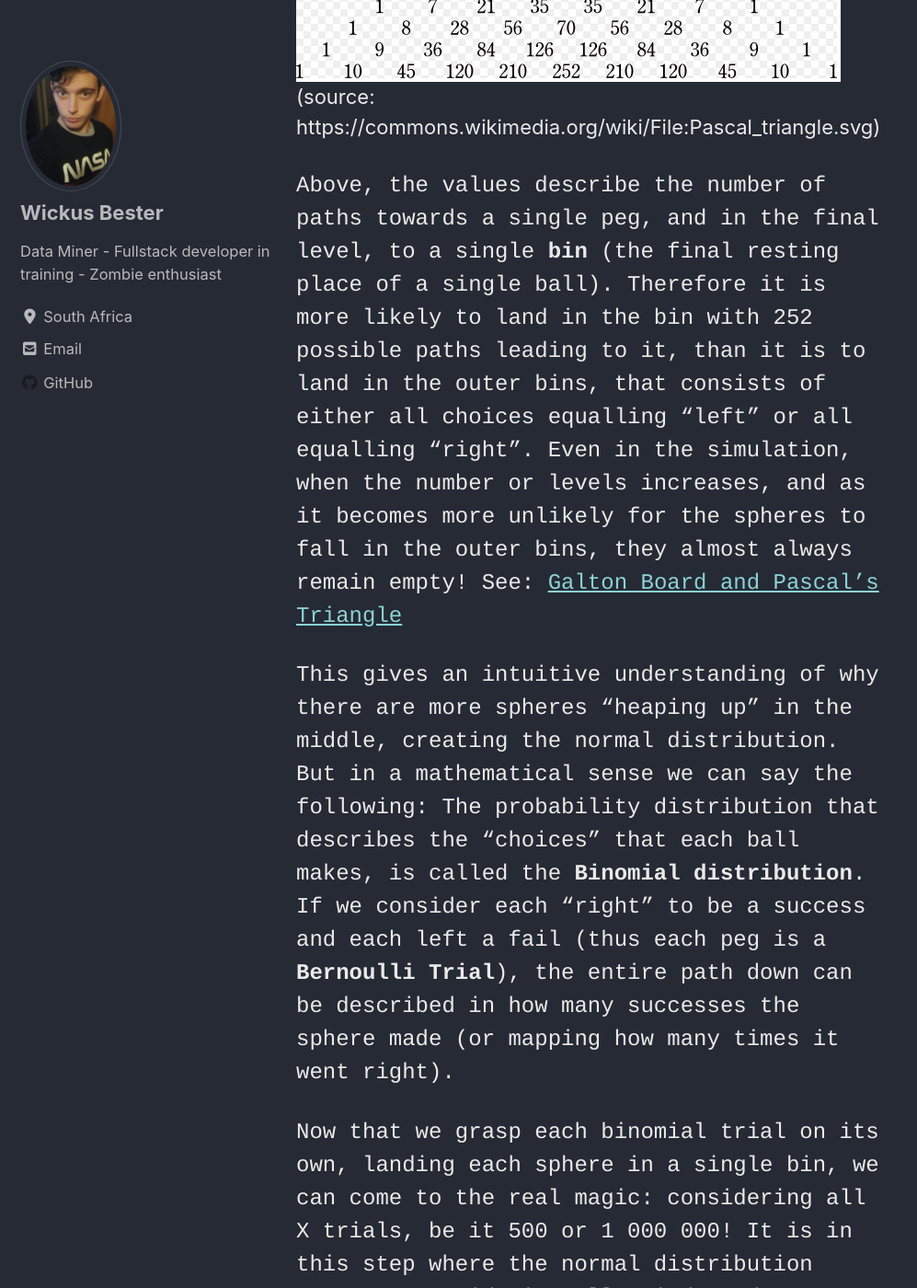
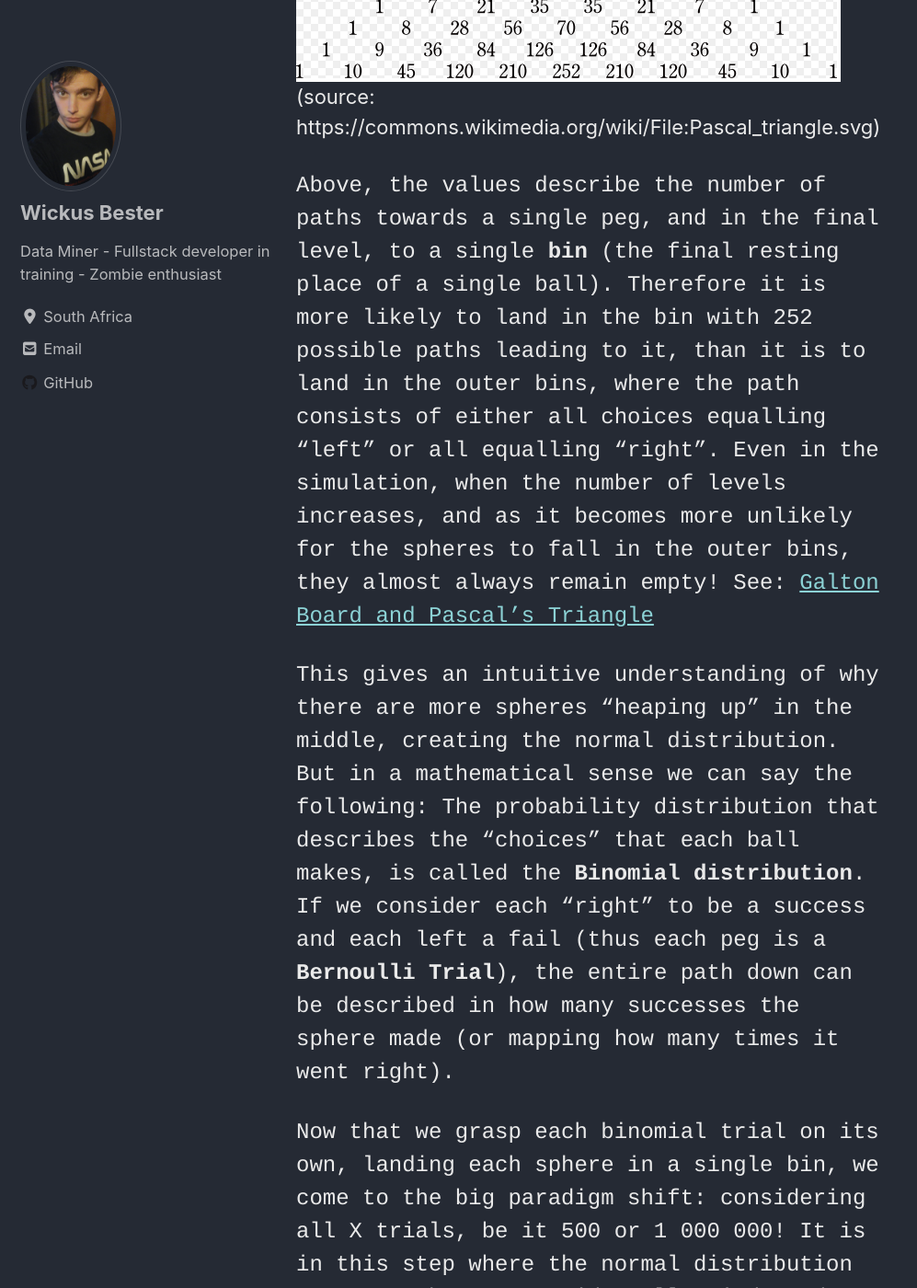
Before and after one commit to nuclearcheesecake/nuclearcheesecake.github.io, a Jekyll site: the page built from _posts/2020-03-29-galton.md, in a window 1280 px wide and 1400 px high, scrolled down 3175 px. Shown: the whole window at 92% size, without its empty margins (0-997 px from the left). Built offline with Jekyll 4.4.1, drawn with Linux system fonts in a browser that asks for light colours; cached includes are drawn as plain includes; nearby versions of some CDN libraries; some of the changed text lies outside the part shown.

Commit message:
update post

```diff
--- a/_posts/2020-03-29-galton.md
+++ b/_posts/2020-03-29-galton.md
@@ -30,13 +30,13 @@
 ![alt text](/images/pascal.png)
 (source: https://commons.wikimedia.org/wiki/File:Pascal_triangle.svg)
 
-<span style="font-family:Courier; font-size:18pt;">Above, the values describe the number of paths towards a single peg, and in the final level, to a single **bin** (the final resting place of a single ball). Therefore it is more likely to land in the bin with 252 possible paths leading to it, than it is to land in the outer bins, that consists of either all choices equalling "left" or all equalling "right". Even in the simulation, when the number or levels increases, and as it becomes more unlikely for the spheres to fall in the outer bins, they almost always remain empty!
+<span style="font-family:Courier; font-size:18pt;">Above, the values describe the number of paths towards a single peg, and in the final level, to a single **bin** (the final resting place of a single ball). Therefore it is more likely to land in the bin with 252 possible paths leading to it, than it is to land in the outer bins, where the path consists of either all choices equalling "left" or all equalling "right". Even in the simulation, when the number of levels increases, and as it becomes more unlikely for the spheres to fall in the outer bins, they almost always remain empty!
 See: [Galton Board and Pascal's Triangle](https://www.youtube.com/watch?v=mzbAVFIs7sE)</span>
 
 <span style="font-family:Courier; font-size:18pt;">This gives an intuitive understanding of why there are more spheres "heaping up" in the middle, creating the normal distribution. But in a mathematical sense we can say the following:
 The probability distribution that describes the "choices" that each ball makes, is called the **Binomial distribution**. If we consider each "right" to be a success and each left a fail (thus each peg is a **Bernoulli Trial**), the entire path down can be described in how many successes the sphere made (or mapping how many times it went right).</span>
 
-<span style="font-family:Courier; font-size:18pt;">Now that we grasp each binomial trial on its own, landing each sphere in a single bin, we can come to the real magic: considering all X trials, be it 500 or 1 000 000! It is in this step where the normal distribution appears, considering all X independent trials: Even though individually the spheres are binomially distributed, after X trials, the shape of the curve they make will approximate a Normal Curve. And according to the CLT, the more balls we use (and thus the more trials we add), the more "normal" it will become. That is demonstrated below, using the _totalNumOfTests_ variable.</span>
+<span style="font-family:Courier; font-size:18pt;">Now that we grasp each binomial trial on its own, landing each sphere in a single bin, we come to the big paradigm shift: considering all X trials, be it 500 or 1 000 000! It is in this step where the normal distribution appears, when we consider all X independent trials: Even though individually the paths are binomially distributed, after X trials, the curve the spheres take on will approximate a Normal curve. And according to the CLT, the more balls we use (and thus the more trials we add), the more "normal" it will become. That is demonstrated below, using the _totalNumOfTests_ variable.</span>
 
 <span style="font-family:Courier; font-size:18pt;">A second expansion is that of the _X_ variable, where the number of levels can be increased.</span>
 
@@ -65,12 +65,12 @@
 Let's first discuss the **variables:**
 * _X_: The number of levels
 * _totalObtained[X]_: An array storing the total number of balls in each bin
-* _tempTotal_: The total for each trial - incremented as it "makes its choices"
+* _tempTotal_: The total for each trial - incremented as the sphere "makes a choice"
 * _totalNumOfTests_: The total number of spheres
 
 Next the user can define how many levels and spheres to include in the simulation. Now that we have fixed the number of levels, we can define the size of the array representing the bins, and initialise it with 0 (as all bins are still empty).
 
-As a single sphere traverses the levels, it makes a total number of decisions. The total number of decisions is accumulated in the _tempTotal_ variable for each sphere, where 0 = left and 1 = right. After the ball traverses every level, the respective element of the final array is incremented as each sphere lands in a specific bin.
+As a single sphere traverses the levels, it makes a total number of decisions, which are accumulated in the _tempTotal_ variable for each sphere, where 0 = left and 1 = right. After the ball traverses every level and reaches the end, the respective element of the total-obtained-array is incremented with one as a sphere lands in a specific bin.
 
 Here is the heart of decision-making in the code, a random decision of either **0** or **1**:
 
```
Also changed, not shown: other parts of _posts/2020-03-29-galton.md (+1 -1 lines).
